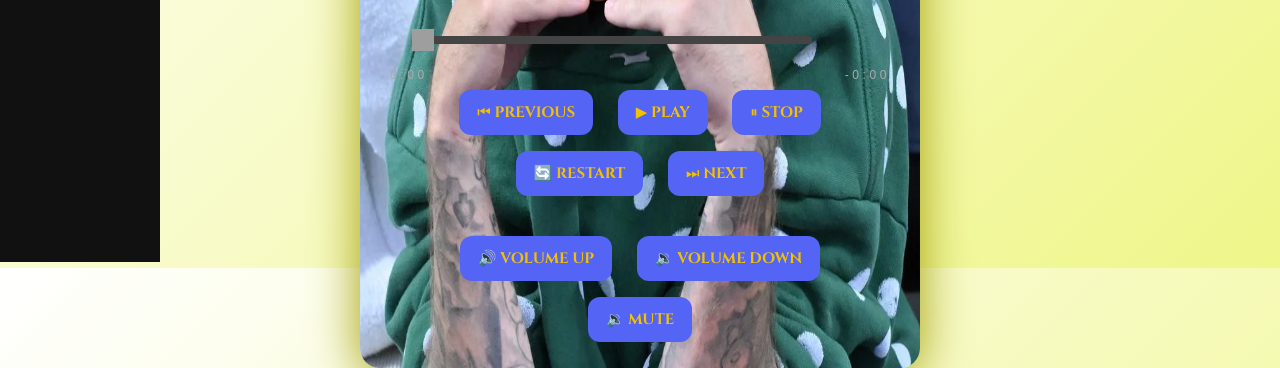
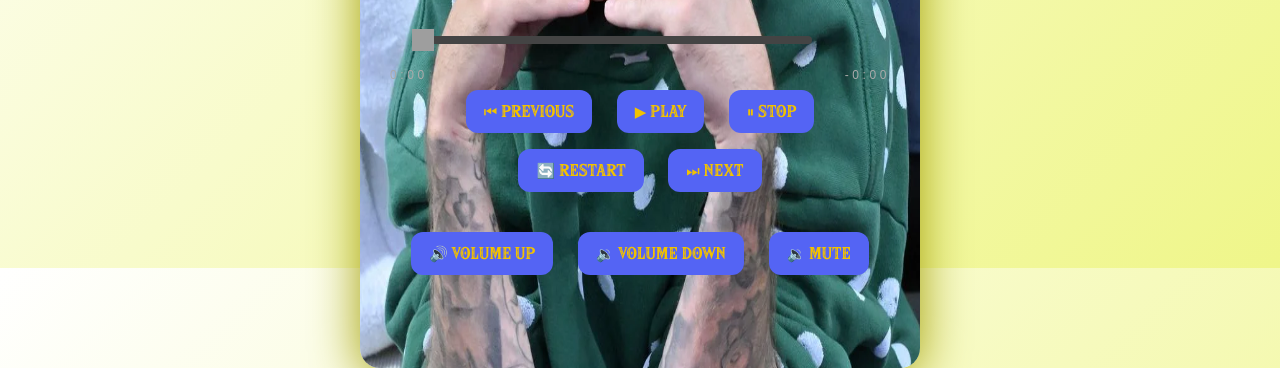
Before and after one commit to Lyxian0906/Mini-Reproductor-de-musica, a plain HTML site: page index.html in a window 1280 px wide. Shown: the part 532-900 px from the top of the page. Drawn offline with Linux system fonts and the light colour scheme.

Commit message:
Fixed sidebar aaaaaaand something else i don't remember

```diff
--- a/style.css
+++ b/style.css
@@ -67,7 +67,7 @@ button {
 	background: #5464f4;
 	border: none;
 	color: rgb(242, 194, 0);
-	font-family: 'Cinzel', 'Times New Roman', serif !important;
+	font-family: 'Hylia Serif', serif;
 	text-transform: uppercase; /* Forces all capitals */
 	padding: 12px 18px;
 	margin: 8px;
@@ -201,7 +201,7 @@ button:active {
     background: #111;
     padding: 15px;
 
-    transform: translateX(-180%); /* más seguro */
+    transform: translateX(-390%); /* más seguro */
     transition: transform 0.3s ease;
     z-index: 9999;
 }
```
